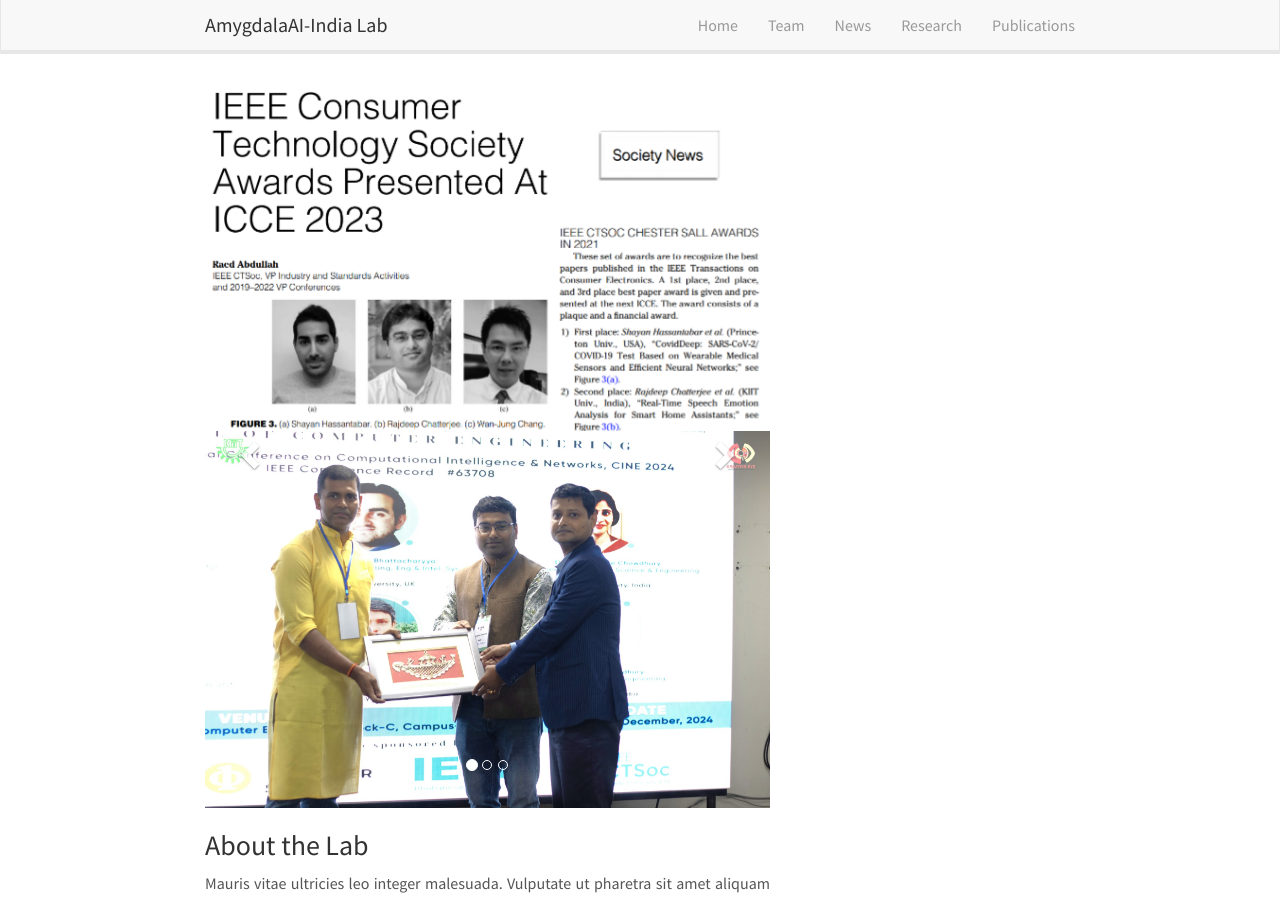
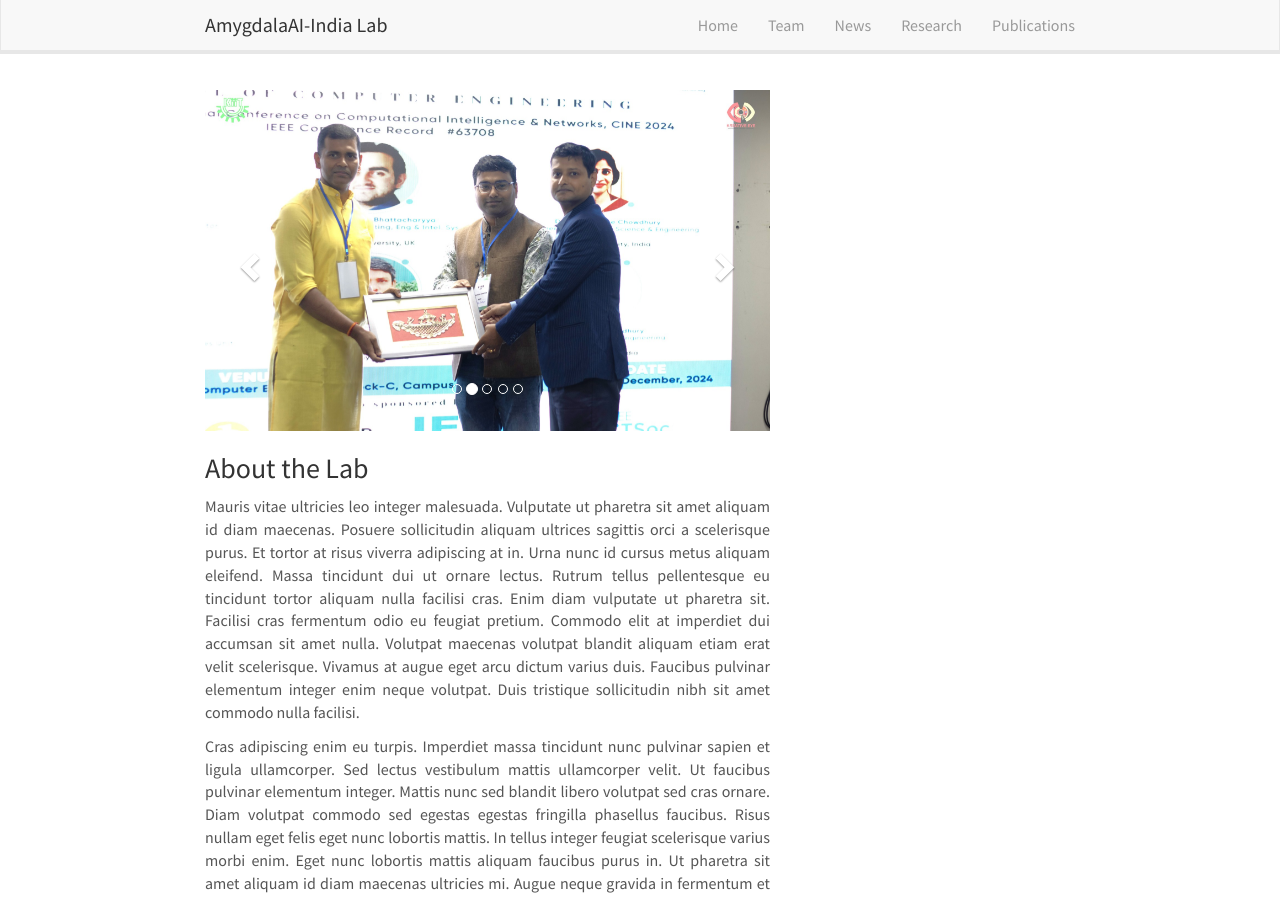
Before and after one commit to amygdalaaiindia/amygdalaaiindia.github.io, a Jekyll site: the page built from _pages/home.md, in a window 1280 px wide and 900 px high. Built offline with Jekyll 4.4.1, drawn with Linux system fonts in a browser that asks for light colours; nearby versions of some CDN libraries; comment, search, counter and statistics services are not loaded.

Commit message:
Update homelay.html

```diff
--- a/_layouts/homelay.html
+++ b/_layouts/homelay.html
@@ -9,6 +9,8 @@
 			<li data-target="#carousel" data-slide-to="0" class="active"></li>
 			<li data-target="#carousel" data-slide-to="1"></li>
 			<li data-target="#carousel" data-slide-to="1"></li>
+			<li data-target="#carousel" data-slide-to="1"></li>
+			<li data-target="#carousel" data-slide-to="1"></li>
 		</ol>
 
 		<!-- Items -->
@@ -16,7 +18,7 @@
 			<div class="item active">
 				<img src="{{ site.url }}{{ site.baseurl }}/images/slider/CTSOC Award.png" alt="Slide 1" />
 			</div>
-			<div class="item active">
+			<div class="item">
 				<img src="{{ site.url }}{{ site.baseurl }}/images/slider/11.jpg" alt="Slide 2" />
 			</div>
 			<div class="item">
```
